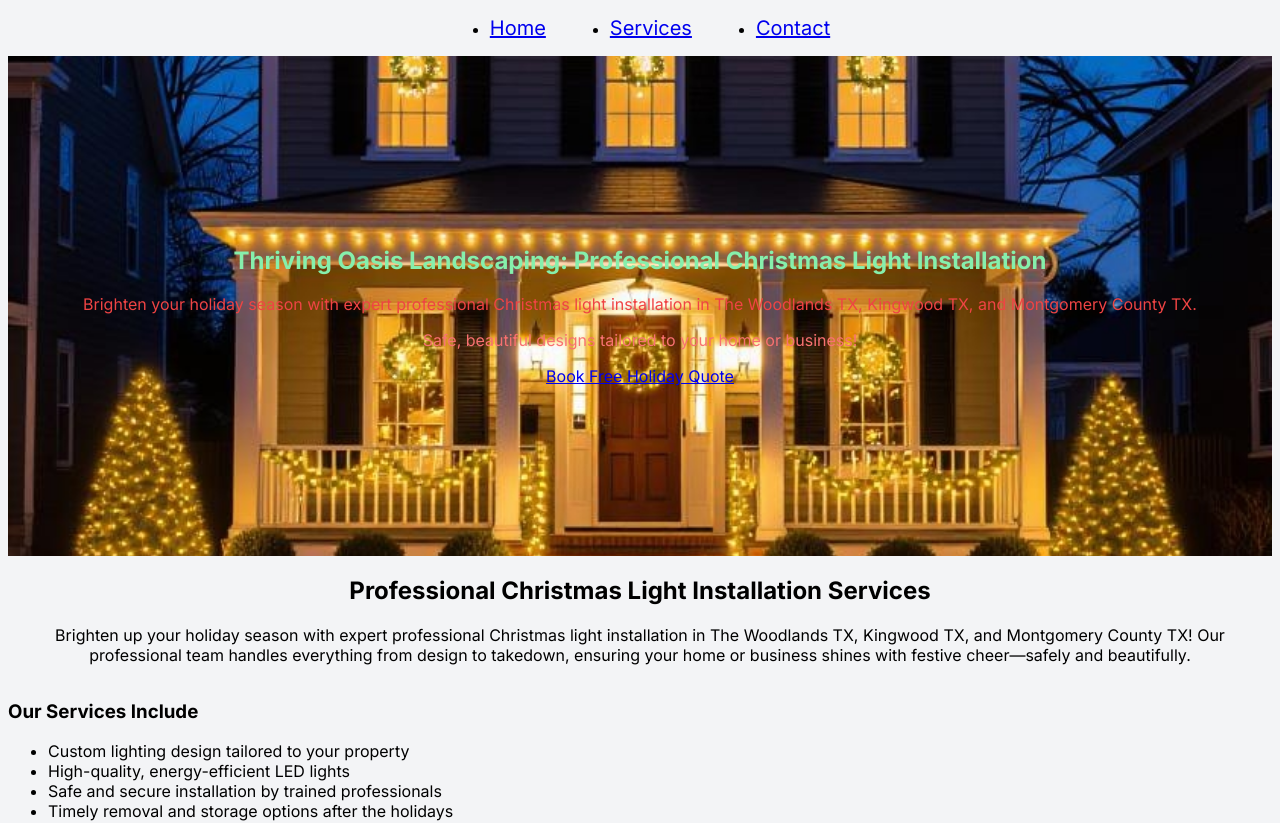
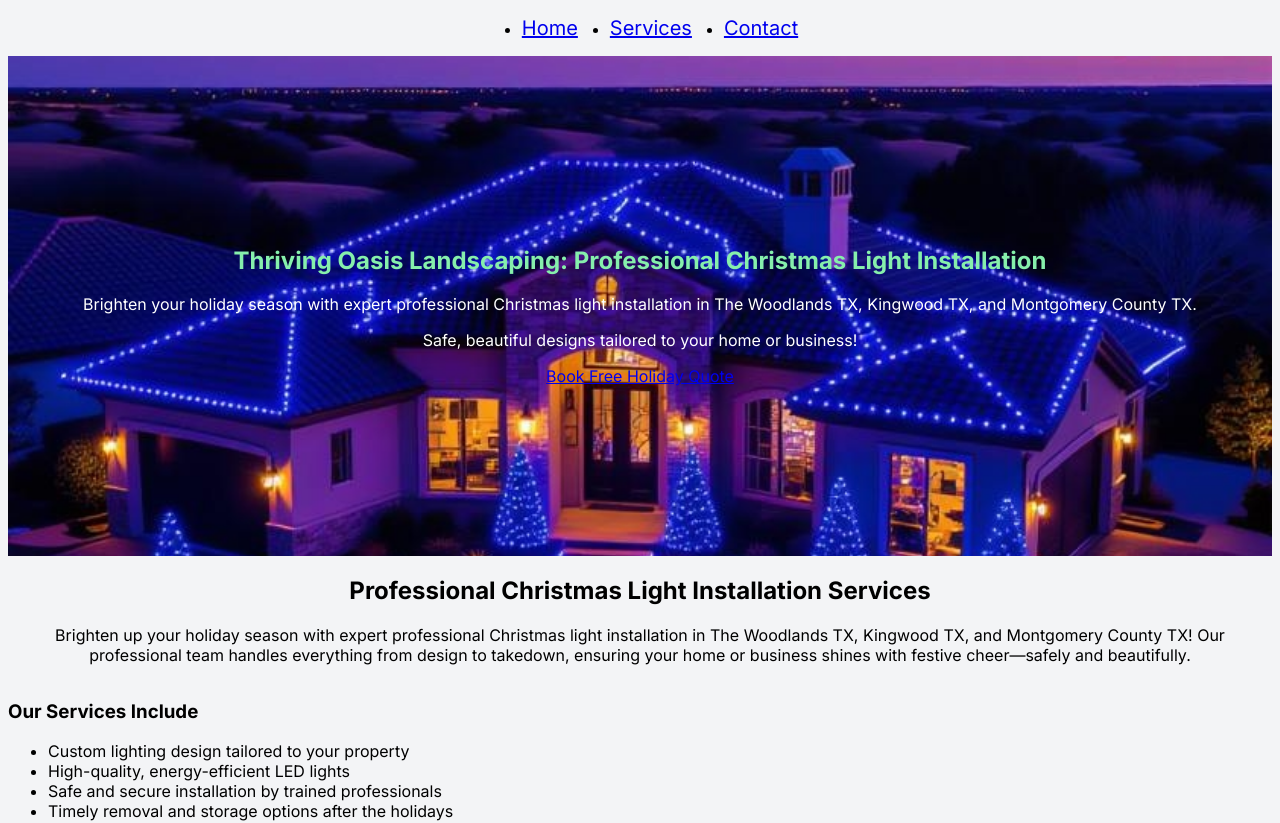
Before and after one commit to dacubbison/thriving-oasis-landscaping, a Next.js app: page / in a window 1280 px wide. Shown: the top 823 px of the page. Built offline with nearby package versions, Linux system fonts and the light colour scheme.

Commit message:
Switched hero paras to white text with inline force for clean pop, reduced nav inline spacing to 2rem for breezy unmuddle

```diff
--- a/app/layout.tsx
+++ b/app/layout.tsx
@@ -21,8 +21,8 @@
       <body className={inter.className}>
         <nav className="bg-green-700 text-white p-4">
           <ul className="flex flex-wrap justify-center text-lg">
-            <li style={{ marginRight: '4rem' }}><Link href="/" className="hover:underline font-semibold px-2" style={{ fontSize: '1.25rem' }}>Home</Link></li>
-            <li style={{ marginRight: '4rem' }}><Link href="/services" className="hover:underline font-semibold px-2" style={{ fontSize: '1.25rem' }}>Services</Link></li>
+            <li style={{ marginRight: '2rem' }}><Link href="/" className="hover:underline font-semibold px-2" style={{ fontSize: '1.25rem' }}>Home</Link></li>
+            <li style={{ marginRight: '2rem' }}><Link href="/services" className="hover:underline font-semibold px-2" style={{ fontSize: '1.25rem' }}>Services</Link></li>
             <li><Link href="/contact" className="hover:underline font-semibold px-2" style={{ fontSize: '1.25rem' }}>Contact</Link></li>
           </ul>
         </nav>
--- a/app/page.tsx
+++ b/app/page.tsx
@@ -9,7 +9,7 @@
     <div>
       <section className="relative h-[500px] md:h-[800px] px-4 text-center flex items-center justify-center">
         <Image
-          src="/hero-christmas-lights.jpg"
+          src="/hero-christmas-lights.png"
           alt="Professional Christmas Light Installation in The Woodlands TX - Festive home display"
           layout="fill"
           objectFit="cover"
@@ -28,14 +28,14 @@
             Thriving Oasis Landscaping: Professional Christmas Light Installation
           </motion.h1>
           <p
-            className="text-4xl md:text-6xl mb-4 font-bold text-red-500 drop-shadow-lg"
-            style={{ color: 'rgb(239, 68, 68)' }}  // Inline force darker red—matches red-500
+            className="text-4xl md:text-6xl mb-4 font-bold text-white drop-shadow-lg"
+            style={{ color: 'rgb(255, 255, 255)' }}  // Inline force white
           >
             Brighten your holiday season with expert professional Christmas light installation in The Woodlands TX, Kingwood TX, and Montgomery County TX.
           </p>
           <p
-            className="text-2xl md:text-4xl mb-8 font-bold text-red-400 drop-shadow-lg"
-            style={{ color: 'rgb(248, 113, 113)' }}  // Inline force lighter red—matches red-400
+            className="text-2xl md:text-4xl mb-8 font-bold text-white drop-shadow-lg"
+            style={{ color: 'rgb(255, 255, 255)' }}  // Inline force white
           >
             Safe, beautiful designs tailored to your home or business!
           </p>
```
Also changed, not shown: public/hero-christmas-lights-1.jpg (renamed from public/hero-christmas-lights.jpg), public/hero-christmas-lights.png (added).
